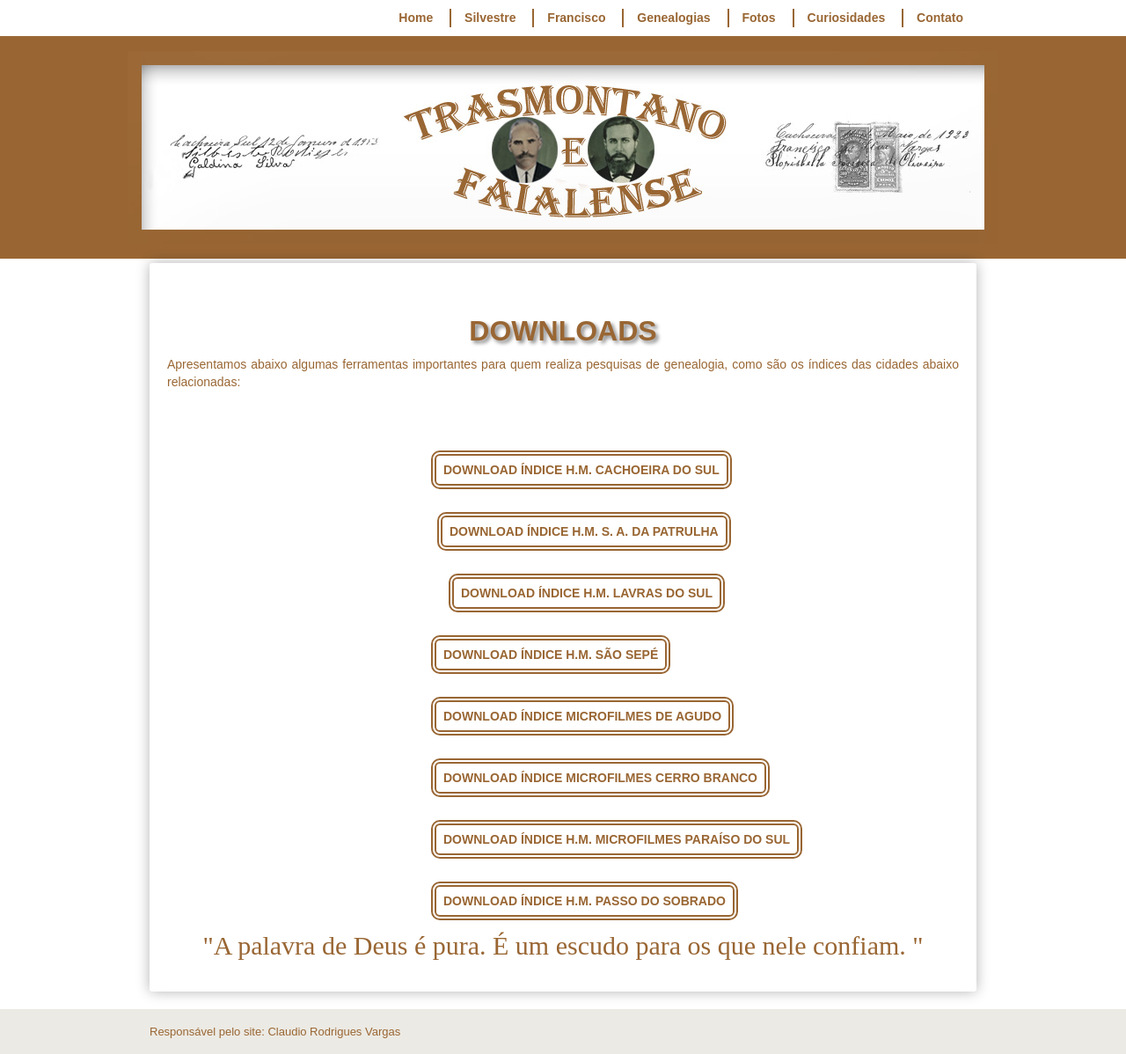
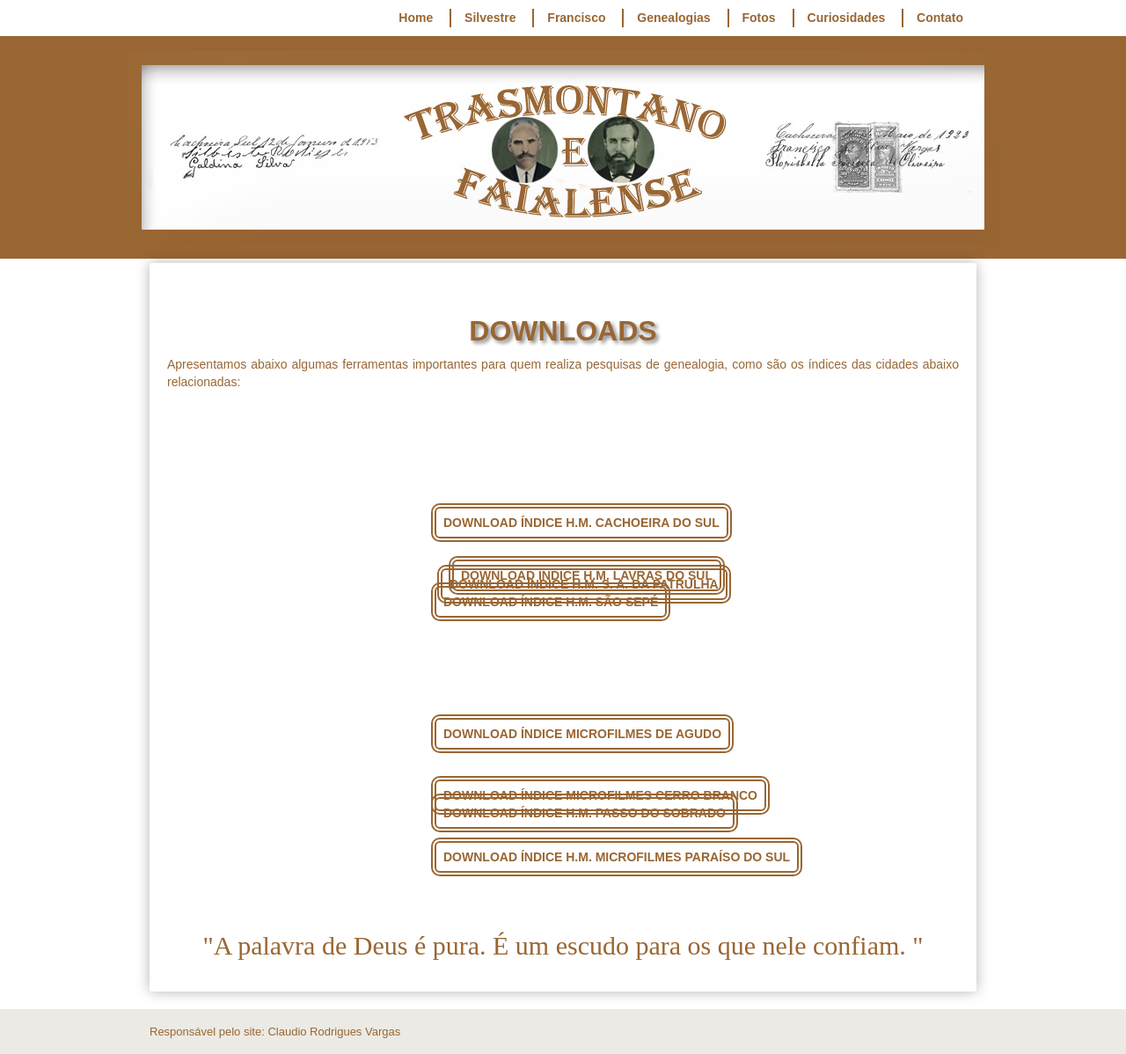
Before and after one commit to claudiovargas1955/claudiovargas1955.github.io, a Jekyll site: the page built from _pages/downloads.html, in a window 1280 px wide. Shown: the whole page at 88% size. Built offline with Jekyll 4.4.1, drawn with Linux system fonts in a browser that asks for light colours; some web fonts are replaced.

Commit message:
Update downloads.html

```diff
--- a/_pages/downloads.html
+++ b/_pages/downloads.html
@@ -131,14 +131,15 @@
 relacionadas: <br><br>
 
 <div id="indices">
+<a class="indlcs" href="I.H.M. SÃO SEPÉ.rar">DOWNLOAD ÍNDICE H.M. SÃO SEPÉ</a><br>
+<a class="indls" href="I.H.M. LAVRAS DO SUL.rar">DOWNLOAD ÍNDICE H.M. LAVRAS DO SUL</a><br>
+<a class="indlhs" href="I.H.M. LAVRAS DO SUL.rar">DOWNLOAD ÍNDICE H.M. PASSO DO SOBRADO</a><br>
 <a class="indcs" href="I.H.M. CACH SUL.rar";>DOWNLOAD ÍNDICE H.M. CACHOEIRA DO SUL</a><br>
 <a class="indsap" href="texto.rar";>DOWNLOAD ÍNDICE H.M. S. A. DA PATRULHA</a><br>
-<a class="indls" href="I.H.M. LAVRAS DO SUL.rar">DOWNLOAD ÍNDICE H.M. LAVRAS DO SUL</a><br>
-<a class="indlcs" href="I.H.M. LAVRAS DO SUL.rar">DOWNLOAD ÍNDICE H.M. SÃO SEPÉ</a><br>
 <a class="indlds" href="I.H.M. LAVRAS DO SUL.rar">DOWNLOAD ÍNDICE MICROFILMES DE AGUDO</a><br>
 <a class="indlfs" href="I.H.M. LAVRAS DO SUL.rar">DOWNLOAD ÍNDICE MICROFILMES CERRO BRANCO</a><br>
 <a class="indlgs" href="I.H.M. LAVRAS DO SUL.rar">DOWNLOAD ÍNDICE H.M. MICROFILMES PARAÍSO DO SUL</a><br>
-<a class="indlhs" href="I.H.M. LAVRAS DO SUL.rar">DOWNLOAD ÍNDICE H.M. PASSO DO SOBRADO</a><br>
+
 </div><br>
 
 
```
